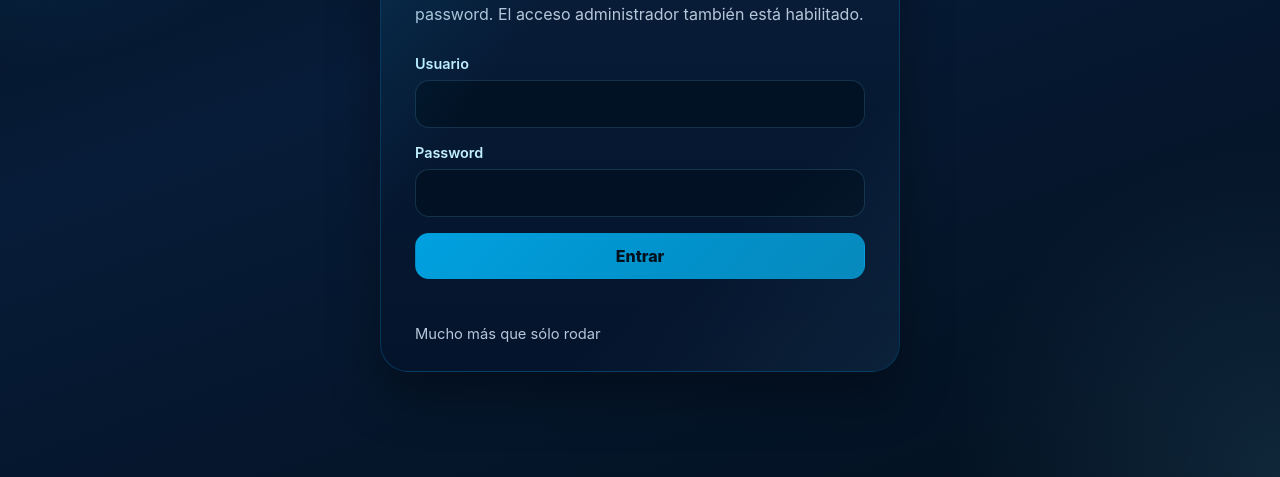
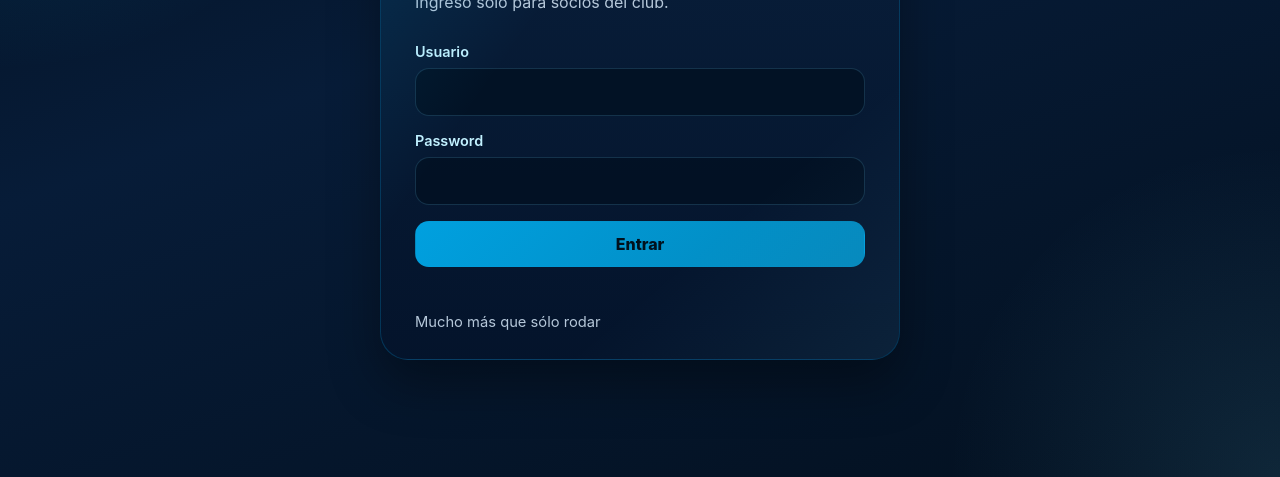
Before and after one commit to cesarmoraa/calendario-ccs, a website: page public/login.html in a window 1280 px wide. Shown: the part 323-800 px from the top of the page. Drawn offline with Linux system fonts and the light colour scheme; no server answers.

Commit message:
simplifica mensaje de acceso en login

```diff
--- a/public/login.html
+++ b/public/login.html
@@ -11,7 +11,7 @@
     <section class="login-card">
       <div class="brand-badge">Ciclo Club Santiago</div>
       <h1>Calendario privado 2026</h1>
-      <p>Socios: usa tus últimos 4 dígitos del RUT como usuario y password. El acceso administrador también está habilitado.</p>
+      <p>Ingreso solo para socios del club.</p>
 
       <form id="login-form" class="login-form">
         <label>
```
